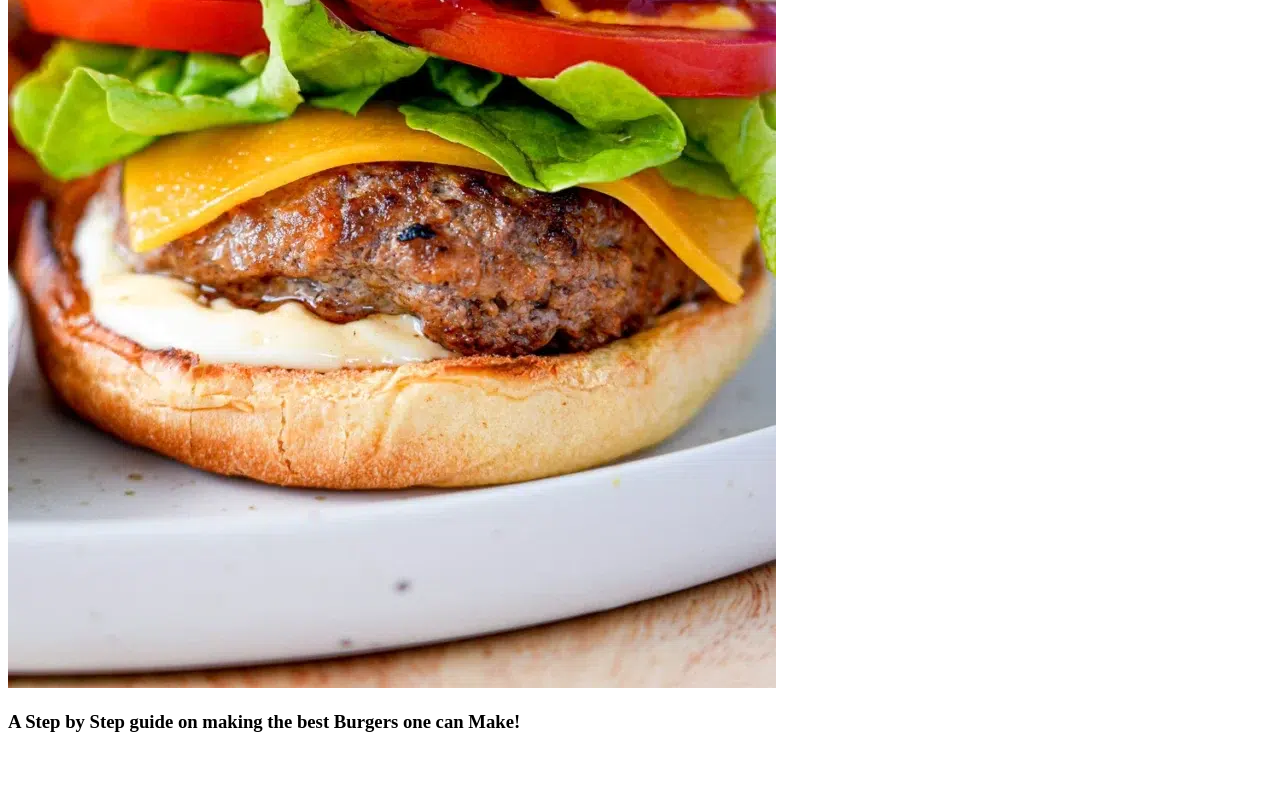
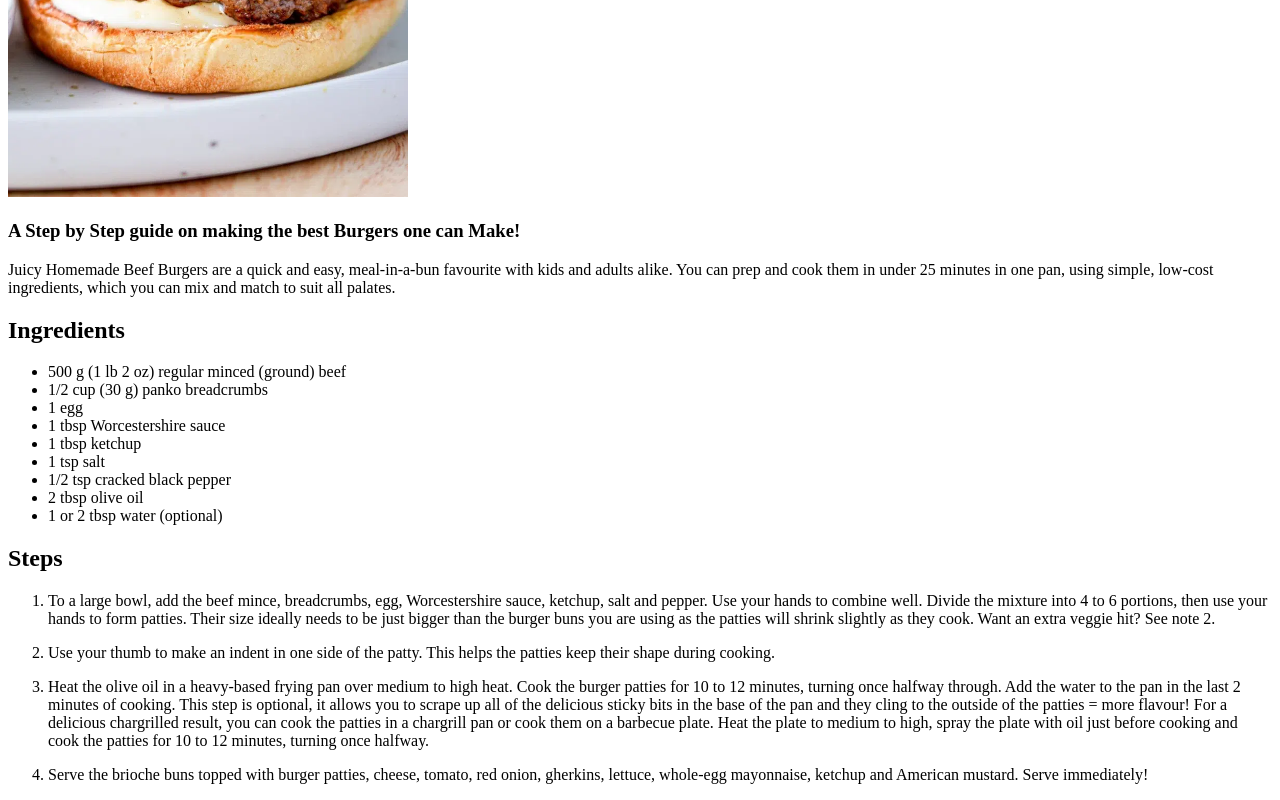
Before and after one commit to eevehu/odin-recipes, a plain HTML site: page recipes/burger.html in a window 1280 px wide. Shown: the part 442-1242 px from the top of the page. Before the commit the page ends 1193 px from the top, so only its background shows below. Drawn offline with Linux system fonts and the light colour scheme.

Commit message:
Add ingredients, steps to burger.html

```diff
--- a/recipes/burger.html
+++ b/recipes/burger.html
@@ -8,7 +8,29 @@
     <a href="../index.html">Home</a>
     <h1>The Best Homemade Burger</h1>
 
-    <img src="images/burger-image.png" alt="A picture of a burger with multiple layers, crisply lit, and with a cinematic composition">
-    <h3><p>A Step by Step guide on making the best Burgers one can Make!</p></h2>
+    <img src="images/burger-image.png" alt="A picture of a burger with multiple layers, crisply lit, and with a cinematic composition" width="400">
+    <h3><p>A Step by Step guide on making the best Burgers one can Make!</p></h3>
+    <p>Juicy Homemade Beef Burgers are a quick and easy, meal-in-a-bun favourite with kids and adults alike. You can prep and cook them in under 25 minutes in one pan, using simple, low-cost ingredients, which you can mix and match to suit all palates.</p>
+
+    <h2>Ingredients</h2>
+    <ul>
+        <li>500 g (1 lb 2 oz) regular minced (ground) beef</li>
+        <li>1/2 cup (30 g) panko breadcrumbs</li>
+        <li>1 egg</li>
+        <li>1 tbsp Worcestershire sauce</li>
+        <li>1 tbsp ketchup</li>
+        <li>1 tsp salt</li>
+        <li>1/2 tsp cracked black pepper</li>
+        <li>2 tbsp olive oil</li>
+        <li>1 or 2 tbsp water (optional)</li>
+    </ul>
+
+    <h2>Steps</h2>
+    <ol>
+        <li><p>To a large bowl, add the beef mince, breadcrumbs, egg, Worcestershire sauce, ketchup, salt and pepper. Use your hands to combine well. Divide the mixture into 4 to 6 portions, then use your hands to form patties. Their size ideally needs to be just bigger than the burger buns you are using as the patties will shrink slightly as they cook. Want an extra veggie hit? See note 2.</p></li>
+        <li><p>Use your thumb to make an indent in one side of the patty. This helps the patties keep their shape during cooking.</p></li>
+        <li><p>Heat the olive oil in a heavy-based frying pan over medium to high heat. Cook the burger patties for 10 to 12 minutes, turning once halfway through. Add the water to the pan in the last 2 minutes of cooking. This step is optional, it allows you to scrape up all of the delicious sticky bits in the base of the pan and they cling to the outside of the patties = more flavour! For a delicious chargrilled result, you can cook the patties in a chargrill pan or cook them on a barbecue plate. Heat the plate to medium to high, spray the plate with oil just before cooking and cook the patties for 10 to 12 minutes, turning once halfway. </p></li>
+        <li><p>Serve the brioche buns topped with burger patties, cheese, tomato, red onion, gherkins, lettuce, whole-egg mayonnaise, ketchup and American mustard. Serve immediately!</p></li>
+    </ol>
 </body>
 </html>
```
